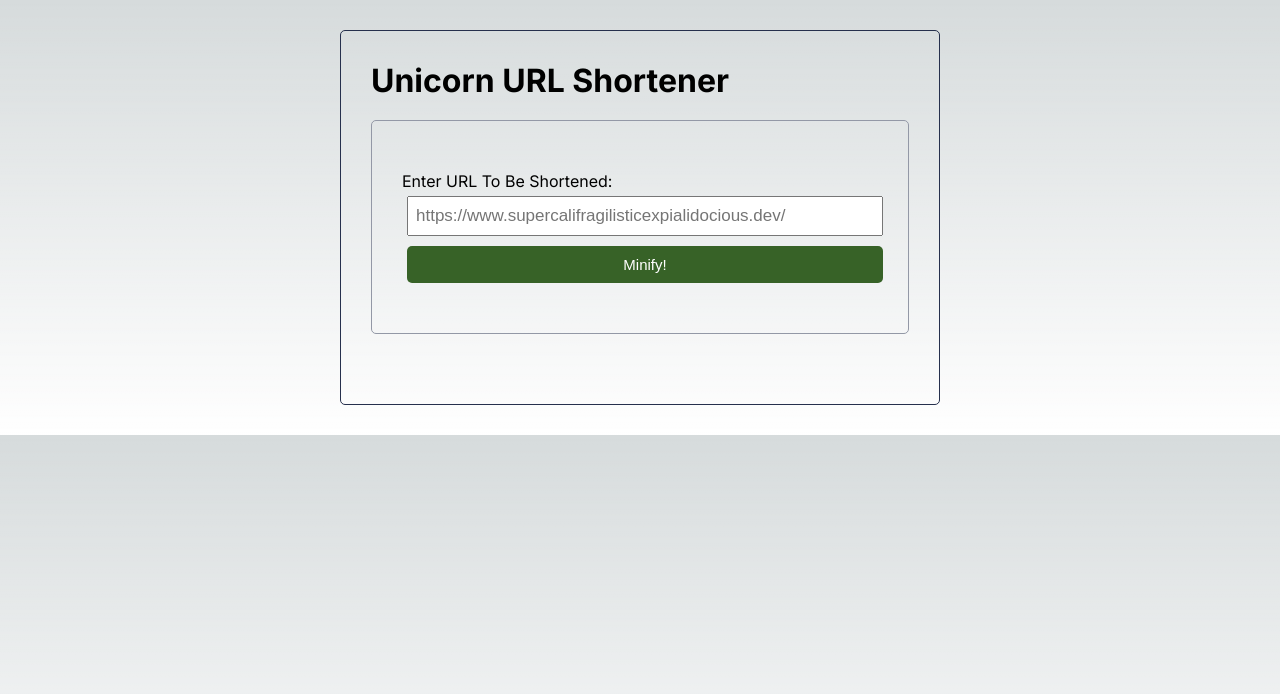
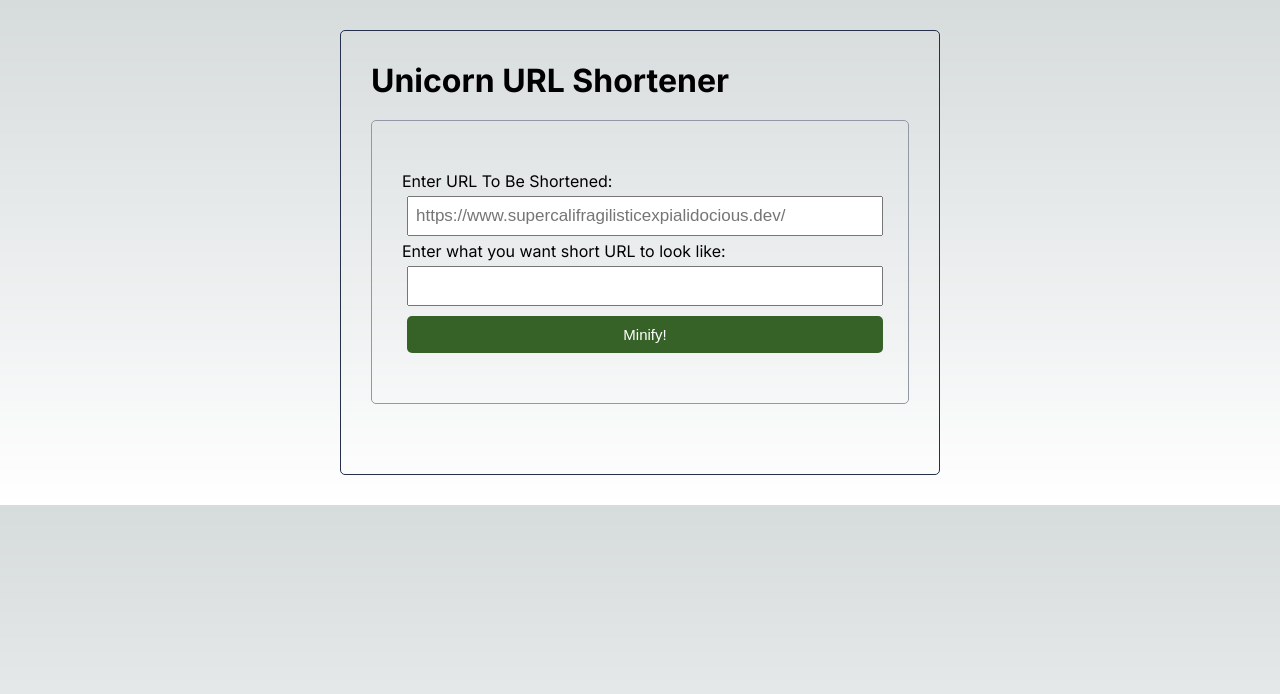
Before and after one commit to ObiBaratt/group-coding-challenges, a Next.js app in the folder 12-url-shortener/: page / in a window 1280 px wide. Shown: the top 694 px of the page. Built offline with nearby package versions, Linux system fonts and the light colour scheme.

Commit message:
added input functionality in InputForm, removed prop from InputForm component call in page, added redirect import to shorten route

```diff
--- a/12-url-shortener/app/InputForm.tsx
+++ b/12-url-shortener/app/InputForm.tsx
@@ -1,13 +1,19 @@
+import { useState } from "react";
+import { getRandom, setUrl } from "./lib/urlMapper";
+
 import styles from "./page.module.css";
-import { useState } from "react";
 
 // TODO: Need to add prop parameter for "onUpdate"
 function InputForm(props: any) {
   // TODO: Add handling of state
-  //const [url, setUrl] = useState("");
+  const [url, setUrl] = useState("");
+  const [shortened, setShortened] = useState("");
 
   const onSubmit = (e: React.FormEvent<HTMLFormElement>) => {
     e.preventDefault();
+    console.log({ url }, { shortened });
+    const requestUrl = `/shorten/${shortened}?url=${url}`;
+    fetch(requestUrl, { method: "post" });
   };
 
   // TODO: Add handling of Data Submission
@@ -21,12 +27,17 @@ function InputForm(props: any) {
           type="url"
           name="inputUrl"
           placeholder="https://www.supercalifragilisticexpialidocious.dev/"
+          onChange={(e) => setUrl(e.target.value)}
         />
-        <button
-          type="submit"
-          onClick={props.onBtnClickHandler}
-          className={styles.btnMinify}
-        >
+
+        <label>Enter what you want short URL to look like:</label>
+        <input
+          type="text"
+          name="shortened"
+          onChange={(e) => setShortened(e.target.value)}
+        />
+
+        <button type="submit" className={styles.btnMinify}>
           Minify!
         </button>
       </div>
--- a/12-url-shortener/app/page.tsx
+++ b/12-url-shortener/app/page.tsx
@@ -4,14 +4,13 @@ import { useState } from "react";
 import styles from "./page.module.css";
 import Header from "./Header";
 import InputForm from "./InputForm";
-import { getRandom, setUrl } from "./lib/urlMapper";
 
 export default function Home() {
   return (
     <main className={styles.main}>
       <div className={styles.container}>
         <Header title="Unicorn URL Shortener" />
-        <InputForm onBtnClickHandler={getRandom} />
+        <InputForm />
       </div>
     </main>
   );
--- a/12-url-shortener/app/shorten/[shortened]/route.ts
+++ b/12-url-shortener/app/shorten/[shortened]/route.ts
@@ -1,6 +1,7 @@
 import prisma from "@/app/lib/prisma";
 import { sql } from "@vercel/postgres";
 import { NextApiRequest } from "next";
+import { redirect } from "next/navigation";
 import { NextResponse } from "next/server";
 
 import { v4 as uuidv4 } from "uuid";
@@ -13,6 +14,9 @@ export async function GET(
     where: { short: context.params.shortened },
   });
 
+  if (res) {
+    return redirect(res[0].url);
+  }
   return NextResponse.json({ res }, { status: 200 });
 }
 
```
